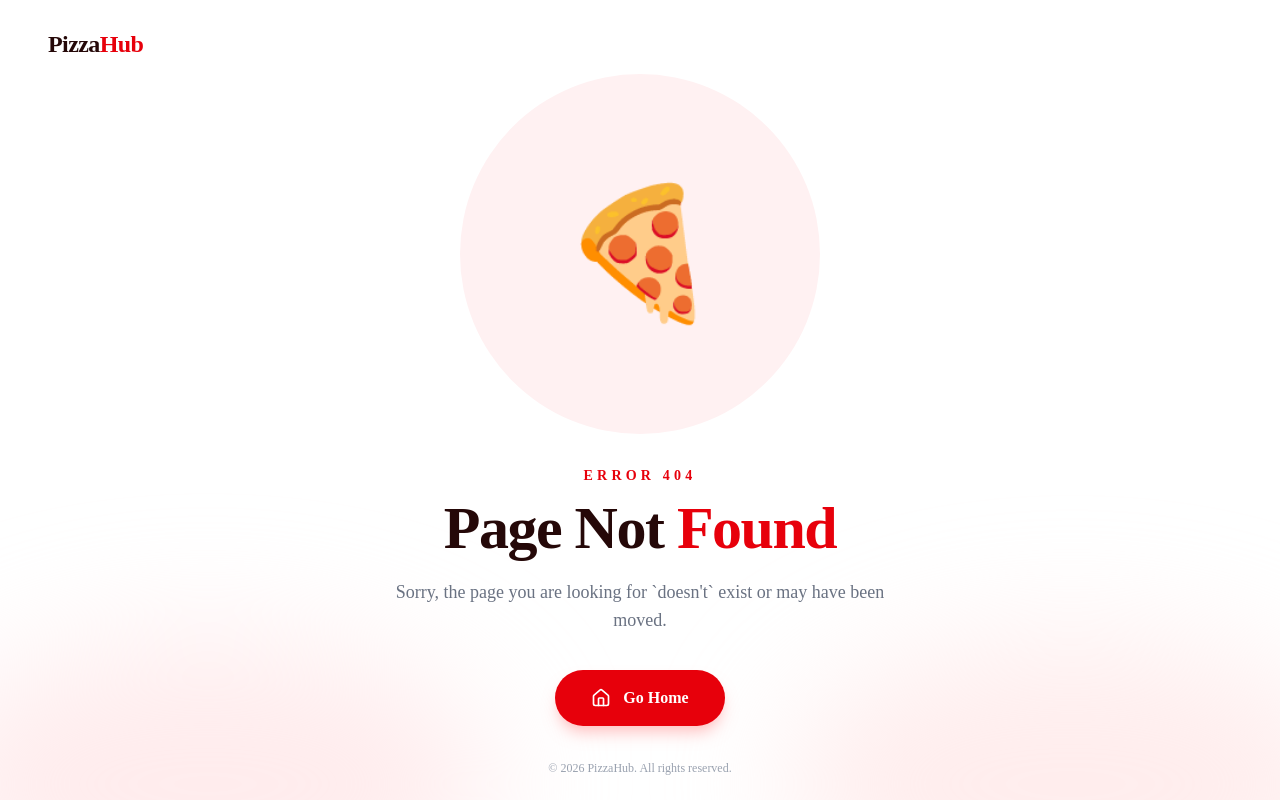
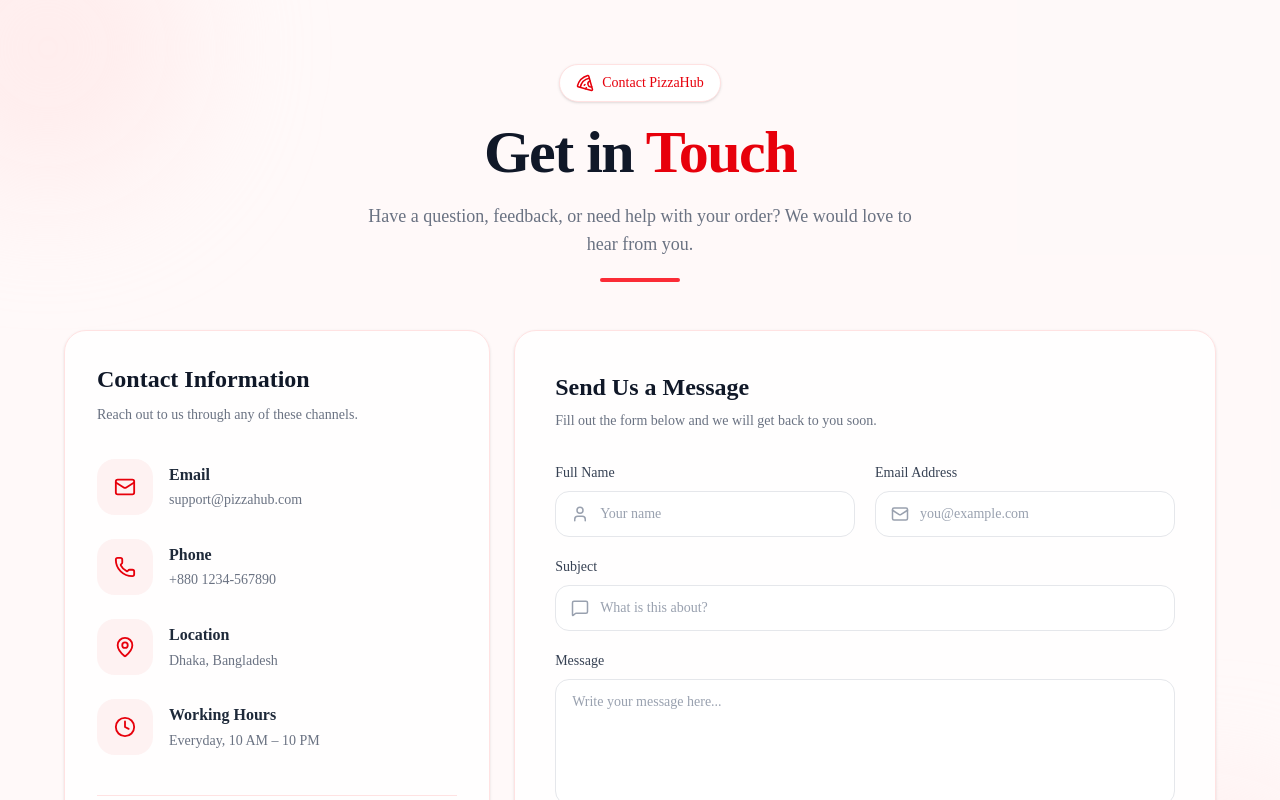
Before and after one commit to jannatdev/pizzahub-client, a Next.js app: page /Contact in a window 1280 px wide. Before the commit this address had no page. Shown: the top 800 px of the page. Built offline with nearby package versions, Linux system fonts and the light colour scheme.

Commit message:
Contact page is created

```diff
--- /dev/null
+++ b/src/app/Contact/page.tsx
@@ -0,0 +1,251 @@
+
+
+import {
+  Mail,
+  Phone,
+  MapPin,
+  Clock,
+  Send,
+  User,
+  MessageSquare,
+  Pizza,
+} from "lucide-react";
+
+export default function ContactPage() {
+  return (
+    <main className="relative overflow-hidden bg-red-50/25 px-4 py-16 sm:px-6 lg:px-8">
+      {/* Decorative background */}
+      <div className="pointer-events-none absolute -left-24 -top-24 h-72 w-72 rounded-full bg-red-100/50 blur-3xl" />
+      <div className="pointer-events-none absolute -bottom-32 -right-20 h-80 w-80 rounded-full bg-red-100/50 blur-3xl" />
+
+      {/* Hero */}
+      <section className="relative mx-auto mb-12 max-w-3xl text-center">
+        <div className="inline-flex items-center gap-2 rounded-full border border-red-100 bg-white px-4 py-2 text-sm font-medium text-red-600 shadow-sm">
+          <Pizza size={18} />
+          Contact PizzaHub
+        </div>
+
+        <h1 className="mt-5 text-4xl font-bold tracking-tight text-gray-900 sm:text-5xl md:text-6xl">
+          Get in <span className="text-red-600">Touch</span>
+        </h1>
+
+        <p className="mx-auto mt-5 max-w-xl text-base leading-7 text-gray-500 sm:text-lg">
+          Have a question, feedback, or need help with your order?
+          We would love to hear from you.
+        </p>
+
+        <div className="mx-auto mt-5 flex justify-center">
+          <div className="h-1 w-20 rounded-full bg-red-500" />
+        </div>
+      </section>
+
+      {/* Contact Content */}
+      <section className="relative mx-auto grid max-w-6xl gap-6 lg:grid-cols-[0.85fr_1.4fr]">
+        {/* Contact Information */}
+        <div className="relative overflow-hidden rounded-3xl border border-red-100 bg-white/90 p-6 shadow-sm sm:p-8">
+          <h2 className="text-2xl font-bold text-gray-900">
+            Contact Information
+          </h2>
+
+          <p className="mt-2 text-sm leading-6 text-gray-500">
+            Reach out to us through any of these channels.
+          </p>
+
+          <div className="mt-8 space-y-6">
+            {/* Email */}
+            <div className="flex items-center gap-4">
+              <div className="flex h-14 w-14 shrink-0 items-center justify-center rounded-2xl bg-red-50 text-red-600">
+                <Mail size={22} />
+              </div>
+
+              <div>
+                <p className="font-semibold text-gray-800">Email</p>
+                <a
+                  href="mailto:support@pizzahub.com"
+                  className="mt-1 text-sm text-gray-500 transition hover:text-red-600"
+                >
+                  support@pizzahub.com
+                </a>
+              </div>
+            </div>
+
+            {/* Phone */}
+            <div className="flex items-center gap-4">
+              <div className="flex h-14 w-14 shrink-0 items-center justify-center rounded-2xl bg-red-50 text-red-600">
+                <Phone size={22} />
+              </div>
+
+              <div>
+                <p className="font-semibold text-gray-800">Phone</p>
+                <a
+                  href="tel:+8801234567890"
+                  className="mt-1 text-sm text-gray-500 transition hover:text-red-600"
+                >
+                  +880 1234-567890
+                </a>
+              </div>
+            </div>
+
+            {/* Location */}
+            <div className="flex items-center gap-4">
+              <div className="flex h-14 w-14 shrink-0 items-center justify-center rounded-2xl bg-red-50 text-red-600">
+                <MapPin size={22} />
+              </div>
+
+              <div>
+                <p className="font-semibold text-gray-800">Location</p>
+                <p className="mt-1 text-sm text-gray-500">
+                  Dhaka, Bangladesh
+                </p>
+              </div>
+            </div>
+
+            {/* Hours */}
+            <div className="flex items-center gap-4">
+              <div className="flex h-14 w-14 shrink-0 items-center justify-center rounded-2xl bg-red-50 text-red-600">
+                <Clock size={22} />
+              </div>
+
+              <div>
+                <p className="font-semibold text-gray-800">
+                  Working Hours
+                </p>
+                <p className="mt-1 text-sm text-gray-500">
+                  Everyday, 10 AM – 10 PM
+                </p>
+              </div>
+            </div>
+          </div>
+
+          {/* Pizza decoration */}
+          <div className="mt-10 flex items-center justify-between border-t border-red-100 pt-6">
+            <p className="font-medium italic text-red-600">
+              We&apos;re here to help!
+            </p>
+
+            <Pizza
+              size={38}
+              className="rotate-[-25deg] text-red-200"
+            />
+          </div>
+        </div>
+
+        {/* Contact Form */}
+        <div className="rounded-3xl border border-red-100 bg-white/90 p-6 shadow-sm sm:p-8 md:p-10">
+          <h2 className="text-2xl font-bold text-gray-900">
+            Send Us a Message
+          </h2>
+
+          <p className="mt-2 text-sm text-gray-500">
+            Fill out the form below and we will get back to you soon.
+          </p>
+
+          <form className="mt-8 space-y-5">
+            {/* Name and Email */}
+            <div className="grid gap-5 sm:grid-cols-2">
+              <div>
+                <label
+                  htmlFor="name"
+                  className="mb-2 block text-sm font-medium text-gray-700"
+                >
+                  Full Name
+                </label>
+
+                <div className="relative">
+                  <User
+                    size={18}
+                    className="absolute left-4 top-1/2 -translate-y-1/2 text-gray-400"
+                  />
+
+                  <input
+                    id="name"
+                    type="text"
+                    name="name"
+                    placeholder="Your name"
+                    className="w-full rounded-xl border border-gray-200 bg-white px-4 py-3 pl-11 text-sm outline-none transition placeholder:text-gray-400 focus:border-red-400 focus:ring-2 focus:ring-red-100"
+                  />
+                </div>
+              </div>
+
+              <div>
+                <label
+                  htmlFor="email"
+                  className="mb-2 block text-sm font-medium text-gray-700"
+                >
+                  Email Address
+                </label>
+
+                <div className="relative">
+                  <Mail
+                    size={18}
+                    className="absolute left-4 top-1/2 -translate-y-1/2 text-gray-400"
+                  />
+
+                  <input
+                    id="email"
+                    type="email"
+                    name="email"
+                    placeholder="you@example.com"
+                    className="w-full rounded-xl border border-gray-200 bg-white px-4 py-3 pl-11 text-sm outline-none transition placeholder:text-gray-400 focus:border-red-400 focus:ring-2 focus:ring-red-100"
+                  />
+                </div>
+              </div>
+            </div>
+
+            {/* Subject */}
+            <div>
+              <label
+                htmlFor="subject"
+                className="mb-2 block text-sm font-medium text-gray-700"
+              >
+                Subject
+              </label>
+
+              <div className="relative">
+                <MessageSquare
+                  size={18}
+                  className="absolute left-4 top-1/2 -translate-y-1/2 text-gray-400"
+                />
+
+                <input
+                  id="subject"
+                  type="text"
+                  name="subject"
+                  placeholder="What is this about?"
+                  className="w-full rounded-xl border border-gray-200 bg-white px-4 py-3 pl-11 text-sm outline-none transition placeholder:text-gray-400 focus:border-red-400 focus:ring-2 focus:ring-red-100"
+                />
+              </div>
+            </div>
+
+            {/* Message */}
+            <div>
+              <label
+                htmlFor="message"
+                className="mb-2 block text-sm font-medium text-gray-700"
+              >
+                Message
+              </label>
+
+              <textarea
+                id="message"
+                name="message"
+                rows={5}
+                placeholder="Write your message here..."
+                className="w-full resize-none rounded-xl border border-gray-200 bg-white px-4 py-3 text-sm outline-none transition placeholder:text-gray-400 focus:border-red-400 focus:ring-2 focus:ring-red-100"
+              />
+            </div>
+
+            {/* Submit Button */}
+            <button
+              type="button"
+              className="flex w-full items-center justify-center gap-2 rounded-xl bg-red-600 px-5 py-3.5 font-semibold text-white shadow-sm transition hover:bg-red-700 hover:shadow-md active:scale-[0.98]"
+            >
+              Send Message
+              <Send size={18} />
+            </button>
+          </form>
+        </div>
+      </section>
+    </main>
+  );
+}
--- a/src/components/auth/navbar.tsx
+++ b/src/components/auth/navbar.tsx
@@ -82,6 +82,7 @@ export function Navbar() {
   const links = [
     { label: "Home", href: "/" },
     { label: "Browse Menu", href: "/browse-menu" },
+    { label: "Contact", href: "/Contact" },
 
   ];
 
```
